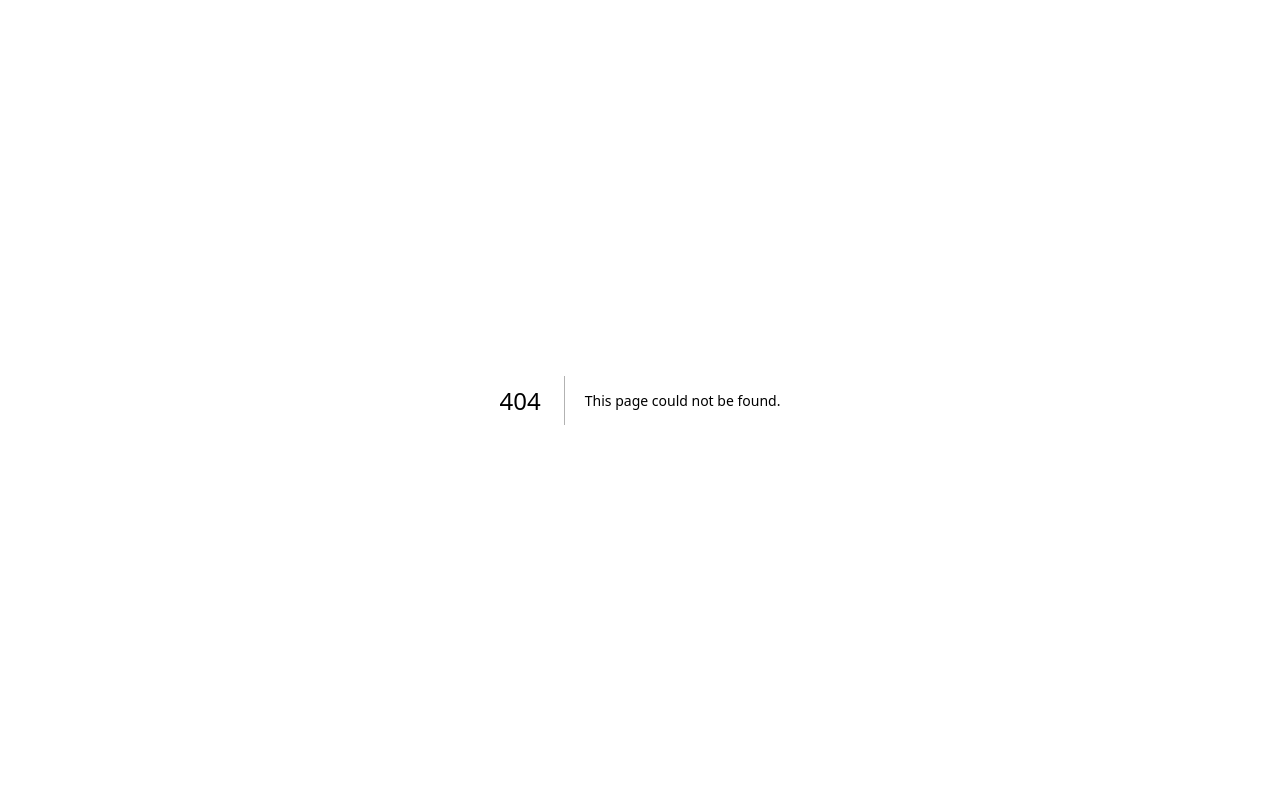
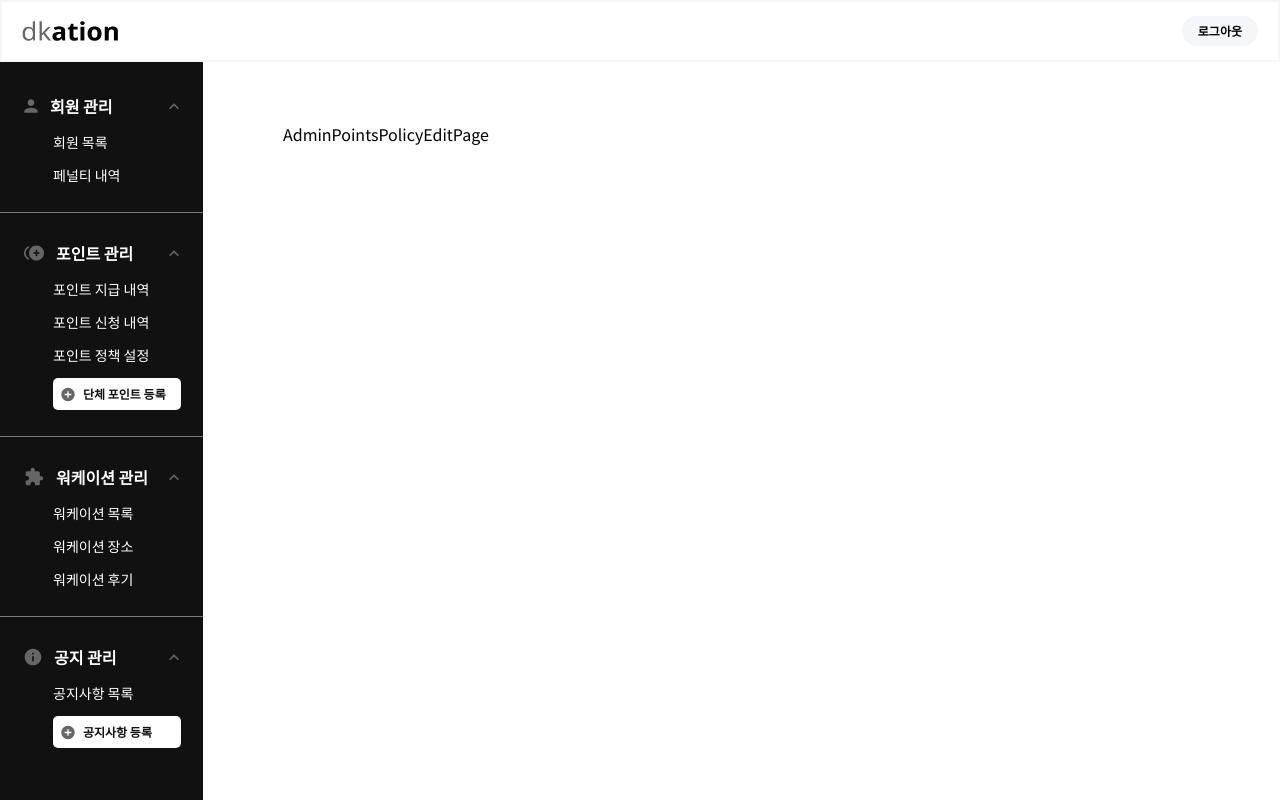
Before and after one commit to TEAM-MONGDOL/dkation-fe, a Next.js app: page /admin/points/policy/1/edit in a window 1280 px wide. Before the commit this address had no page. Built offline with nearby package versions, Linux system fonts and the light colour scheme.

Commit message:
feat: 포인트 정책 수정 페이지 파일 생성

```diff
--- /dev/null
+++ b/src/app/(route)/admin/points/policy/[id]/edit/page.tsx
@@ -0,0 +1,7 @@
+import React from 'react';
+
+const AdminPointsPolicyEditPage = () => {
+  return <div>AdminPointsPolicyEditPage</div>;
+};
+
+export default AdminPointsPolicyEditPage;
```
